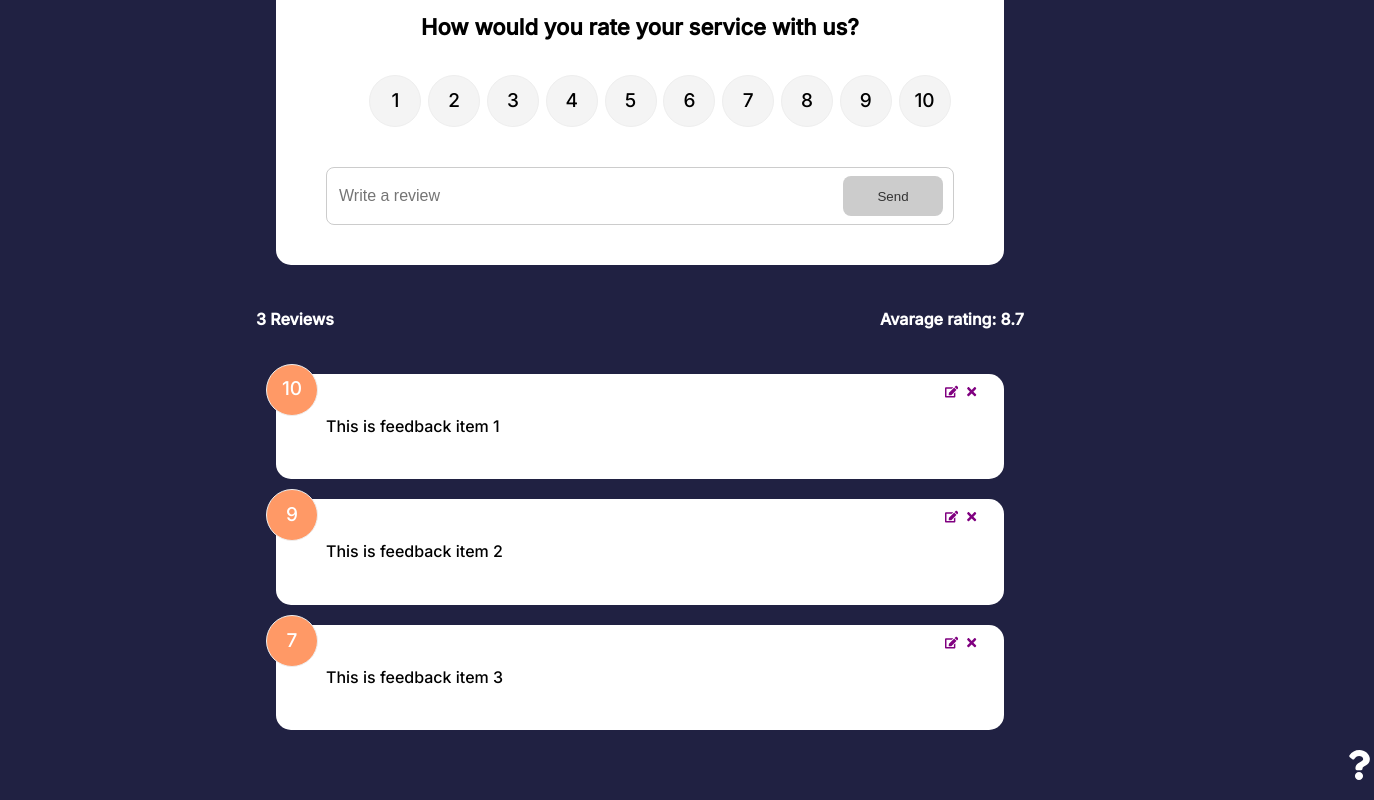
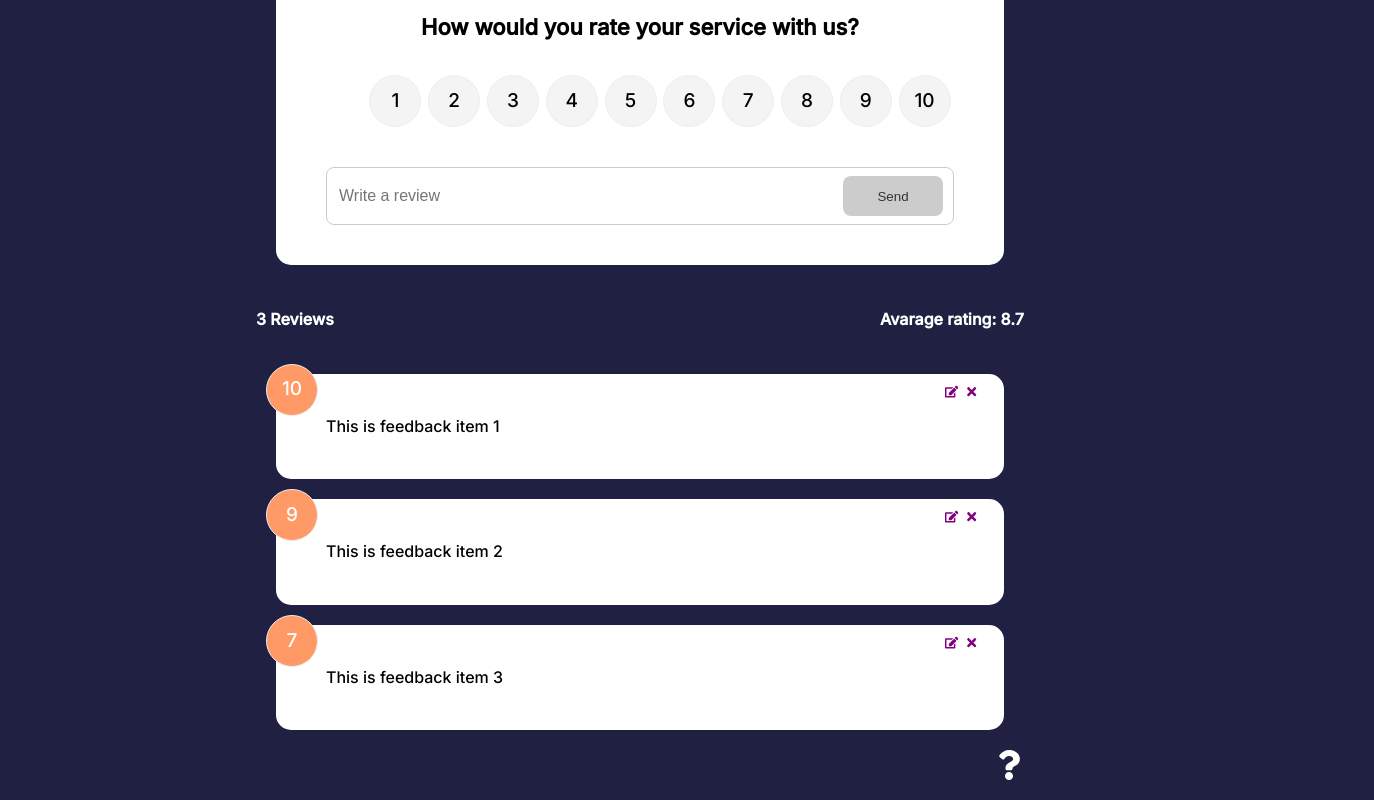
Before and after one commit to qwertyz0/vite-feedback-app, a React (Vite) app: page / in a window 1280 px wide. Shown: the part 148-948 px from the top of the page, 1374 px wide, since content can reach past the window. Built offline with nearby package versions, Linux system fonts and the light colour scheme.

Commit message:
add serve to display build app and fix about link

```diff
--- a/package.json
+++ b/package.json
@@ -16,6 +16,7 @@
     "react-dom": "^18.2.0",
     "react-icons": "^4.8.0",
     "react-router-dom": "^6.10.0",
+    "serve": "^14.2.0",
     "uuid": "^9.0.0"
   },
   "devDependencies": {
--- a/src/index.css
+++ b/src/index.css
@@ -218,11 +218,11 @@ input:focus {
 /* FIX: Remove position: absolute to keep about icon at the bottom of the
  * document */
 .about-link {
-  position: absolute;
+  /* sposition: absolute; */
   display: flex;
   justify-content: flex-end;
-  padding-bottom: 20px;
-  margin-left: 85vw;
+  /* padding-bottom: 20px;
+  margin-left: 85vw; */
 }
 
 /* FIX: Remove position: absolute to keep about icon at the bottom of the
@@ -244,7 +244,7 @@ input:focus {
   margin: 10px 0;
 }
 
-@media (max-width: 600px) {
+@media (max-width: 750px) {
   .rating li {
     margin: 10px 3px;
   }
```
Also changed, not shown: 1 other file (tests, documents, lock files or other folders).
